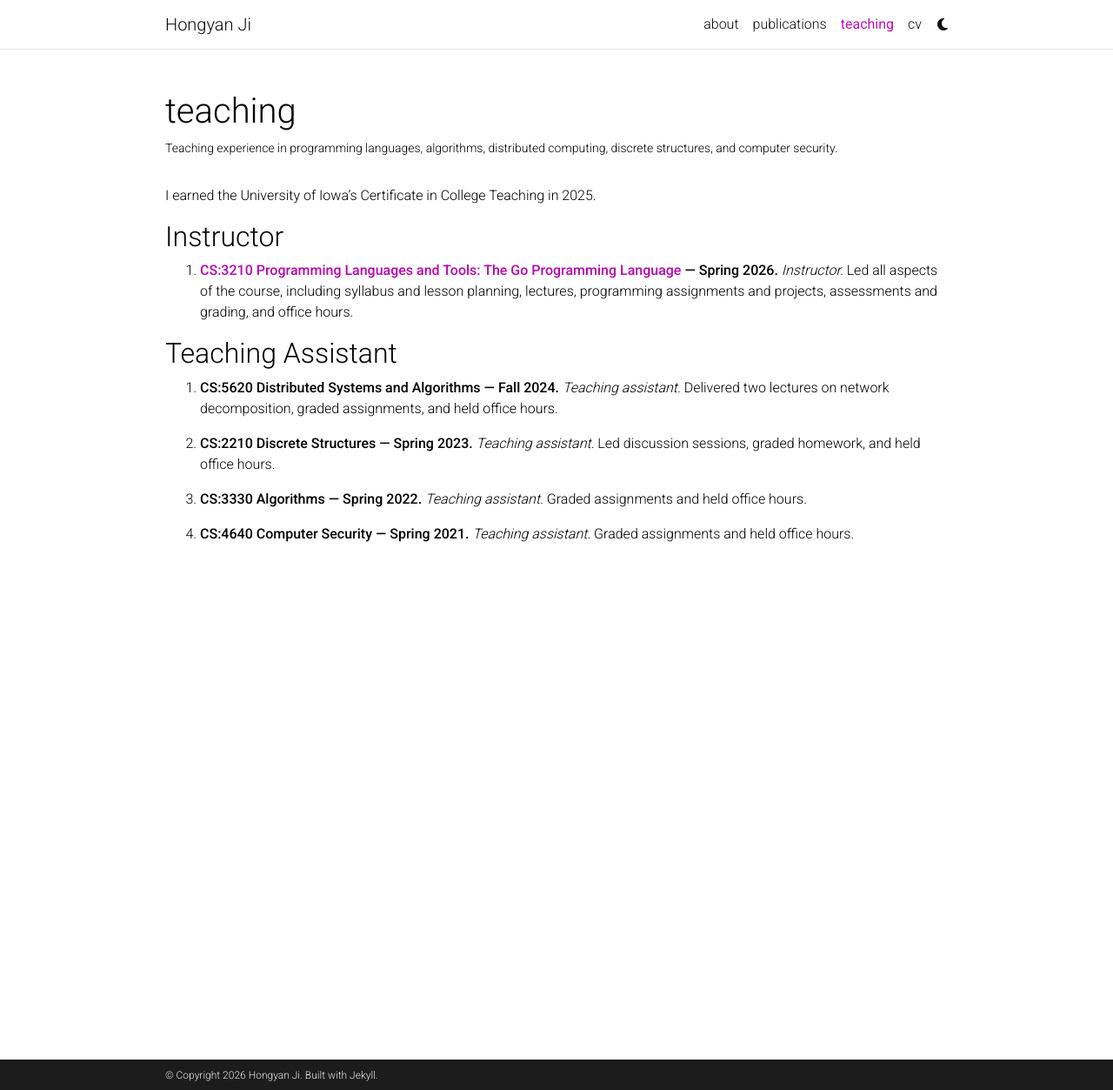
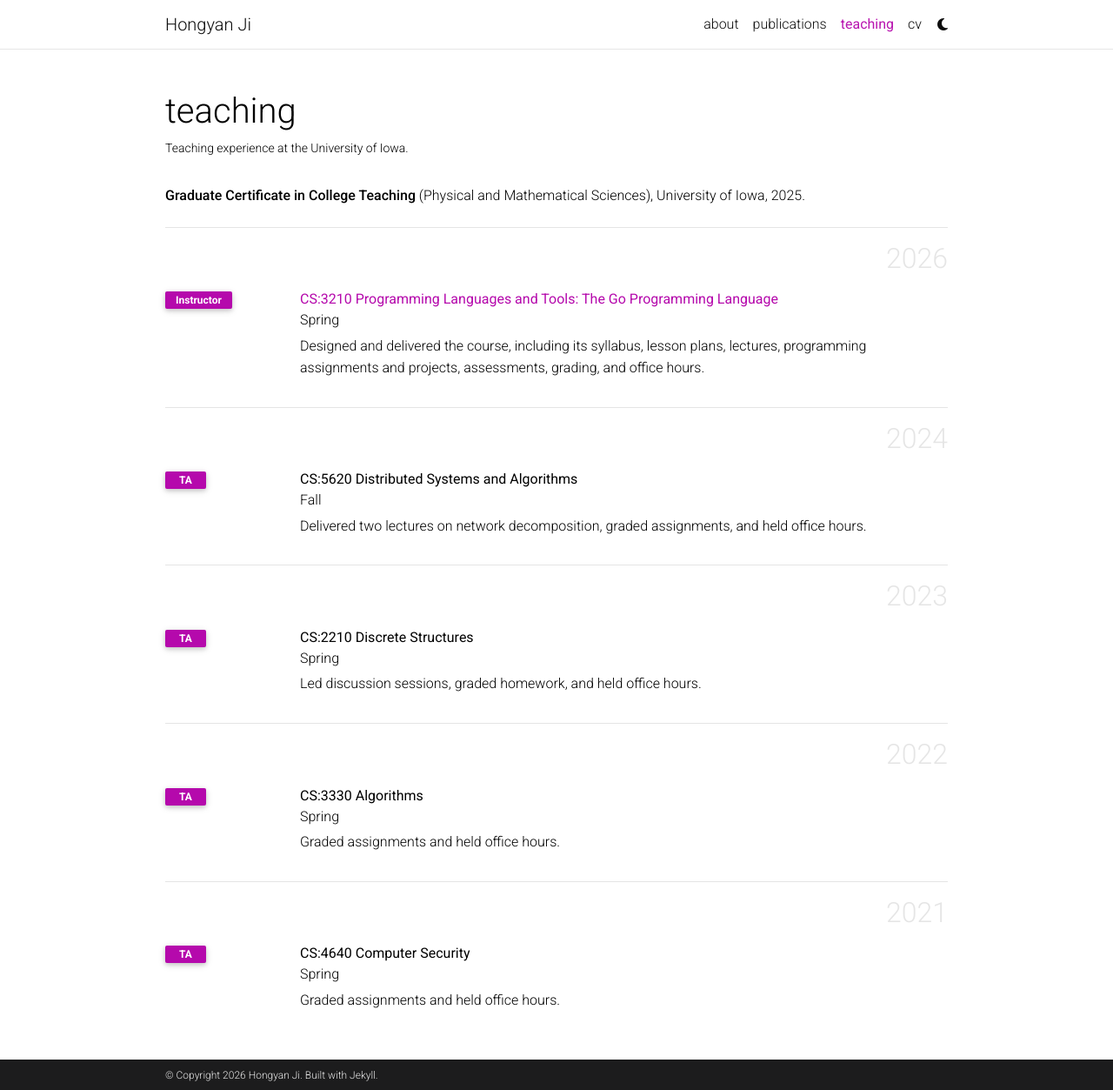
Before and after one commit to HongyanJi/hongyanji.github.io, a Jekyll site: the page built from _pages/teaching.md, in a window 1280 px wide and 1253 px high. Shown: the whole window at 87% size. Built offline with Jekyll 4.4.1, drawn with Linux system fonts in a browser that asks for light colours; a style sheet for code colours, icons or effects is not loaded.

Commit message:
Redesign teaching page by year

```diff
--- a/_pages/teaching.md
+++ b/_pages/teaching.md
@@ -2,23 +2,39 @@
 layout: page
 permalink: /teaching/
 title: teaching
-description: Teaching experience in programming languages, algorithms, distributed computing, discrete structures, and computer security.
+description: Teaching experience at the University of Iowa.
 nav: true
 nav_order: 3
 ---
 
-I earned the University of Iowa's Certificate in College Teaching in 2025.
+**Graduate Certificate in College Teaching** (Physical and Mathematical Sciences), University of Iowa, 2025.
 
-## Instructor
+{% assign teaching_years = site.data.teaching | group_by: "year" | sort: "name" | reverse %}
 
-1. **[CS:3210 Programming Languages and Tools: The Go Programming Language](https://myui.uiowa.edu/my-ui/courses/details.page?ci=158660&id=1063169) — Spring 2026.** *Instructor.* Led all aspects of the course, including syllabus and lesson planning, lectures, programming assignments and projects, assessments and grading, and office hours.
-
-## Teaching Assistant
-
-1. **CS:5620 Distributed Systems and Algorithms — Fall 2024.** *Teaching assistant.* Delivered two lectures on network decomposition, graded assignments, and held office hours.
-
-2. **CS:2210 Discrete Structures — Spring 2023.** *Teaching assistant.* Led discussion sessions, graded homework, and held office hours.
-
-3. **CS:3330 Algorithms — Spring 2022.** *Teaching assistant.* Graded assignments and held office hours.
-
-4. **CS:4640 Computer Security — Spring 2021.** *Teaching assistant.* Graded assignments and held office hours.
+<div class="publications teaching">
+  {% for teaching_year in teaching_years %}
+    <h2 class="bibliography">{{ teaching_year.name }}</h2>
+    <ol class="bibliography">
+      {% for entry in teaching_year.items %}
+        <li>
+          <div class="row">
+            <div class="col-md-2 abbr">
+              {% if entry.role_short != entry.role %}
+                <abbr class="badge teaching-role" title="{{ entry.role }}">{{ entry.role_short }}</abbr>
+              {% else %}
+                <span class="badge teaching-role">{{ entry.role_short }}</span>
+              {% endif %}
+            </div>
+            <div class="col-md-10">
+              <div class="title">
+                {% if entry.url %}<a href="{{ entry.url }}">{{ entry.course }}</a>{% else %}{{ entry.course }}{% endif %}
+              </div>
+              <div class="periodical">{{ entry.term }}</div>
+              <p class="teaching-description">{{ entry.description }}</p>
+            </div>
+          </div>
+        </li>
+      {% endfor %}
+    </ol>
+  {% endfor %}
+</div>
--- a/_sass/_base.scss
+++ b/_sass/_base.scss
@@ -729,6 +729,47 @@ footer.sticky-bottom {
   }
 }
 
+// Teaching
+
+.publications.teaching {
+  margin-top: 1.5rem;
+
+  h2.bibliography {
+    margin-bottom: 1rem;
+
+    &:first-child {
+      margin-top: 1.5rem;
+    }
+  }
+
+  ol.bibliography li {
+    margin-bottom: 1.25rem;
+  }
+
+  .abbr {
+    height: auto;
+  }
+
+  .teaching-role {
+    display: inline-block;
+    padding: 0.25rem 0.75rem;
+    color: $white-color;
+    background-color: var(--global-theme-color);
+    text-align: center;
+    text-decoration: none;
+  }
+
+  .teaching-description {
+    margin-top: 0.35rem;
+    margin-bottom: 0;
+    line-height: 1.55;
+  }
+}
+
+html[data-theme='dark'] .publications.teaching .teaching-role {
+  color: $grey-color-dark;
+}
+
 // Rouge Color Customization
 figure.highlight {
   margin: 0 0 1rem;
```
Also changed, not shown: _data/teaching.yml (added, +43 -0 lines).
